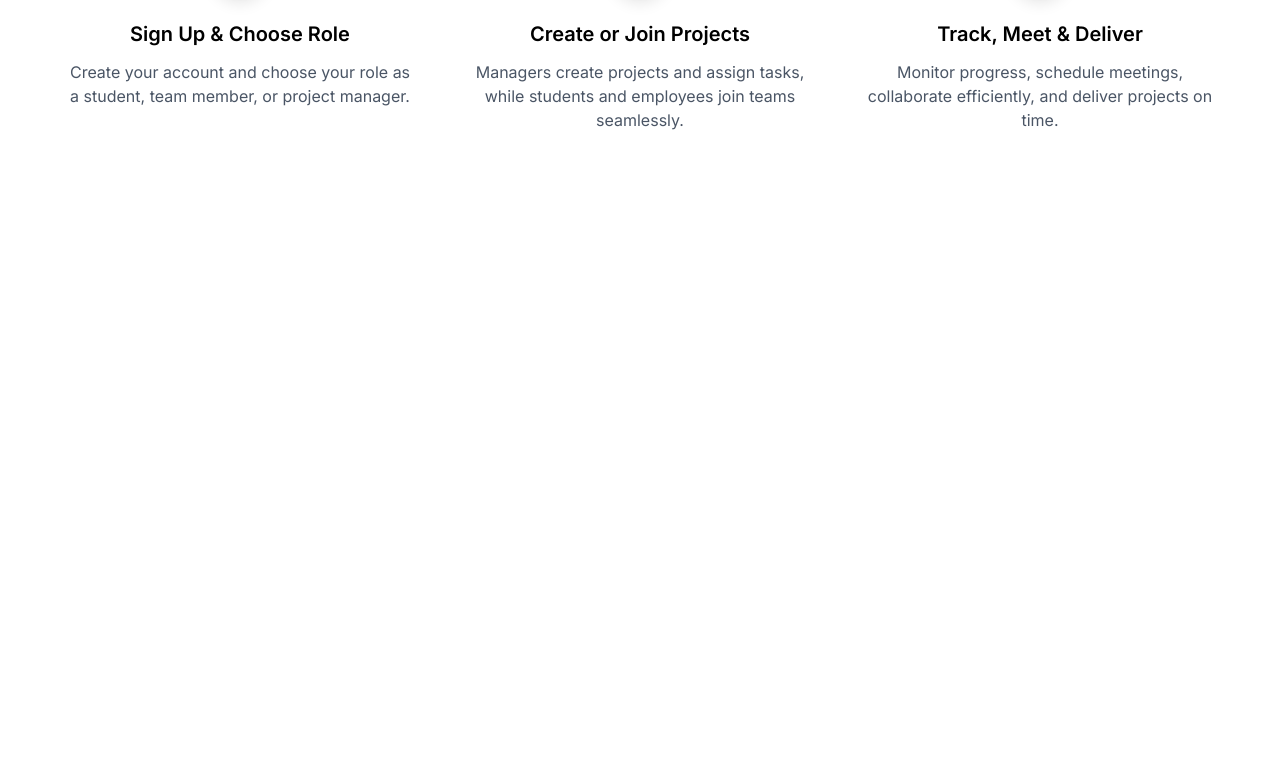
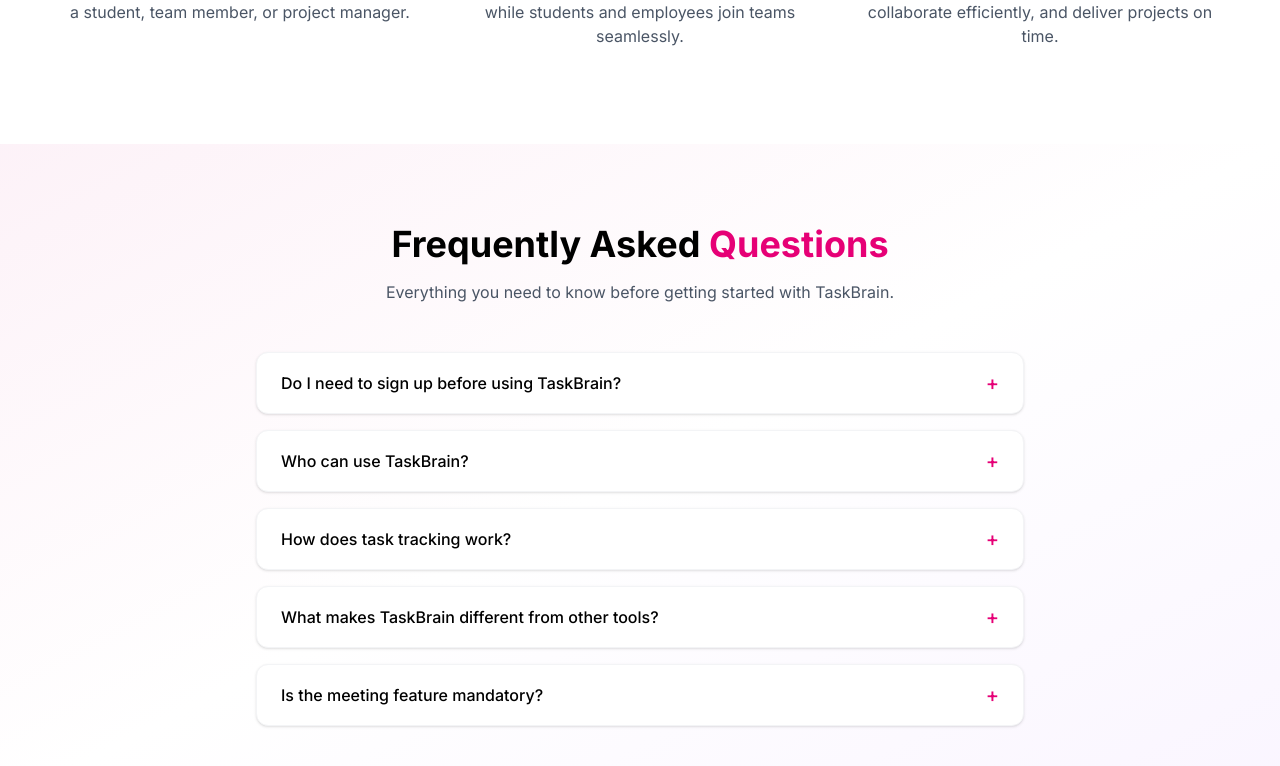
Before and after one commit to PrasanthBJ/TaskBrain-AI, a React (Vite) app: page / in a window 1280 px wide. Shown: the part 2024-2790 px from the top of the page. Before the commit the page ends 2252 px from the top, so only its background shows below. Built offline with nearby package versions, Linux system fonts and the light colour scheme.

Commit message:
Created a Landing Page

```diff
--- /dev/null
+++ b/src/Components/FAQ.jsx
@@ -0,0 +1,50 @@
+import { useState } from "react";
+import { faqs } from "../data/faqs";
+
+const FAQ = () => {
+  const [openIndex, setOpenIndex] = useState(null);
+
+  const toggleFAQ = (index) => {
+    setOpenIndex(openIndex === index ? null : index);
+  };
+
+  return (
+    <section className="py-20 px-6 bg-gradient-to-br from-pink-50 via-white to-purple-50">
+      <div className="max-w-3xl mx-auto text-center">
+        <h2 className="text-4xl font-bold mb-4">
+          Frequently Asked <span className="text-pink-600">Questions</span>
+        </h2>
+        <p className="text-gray-600 mb-12">
+          Everything you need to know before getting started with TaskBrain.
+        </p>
+
+        <div className="space-y-4 text-left">
+          {faqs.map((faq, index) => (
+            <div
+              key={index}
+              className="bg-white rounded-xl shadow-sm border border-gray-100"
+            >
+              <button
+                onClick={() => toggleFAQ(index)}
+                className="w-full flex justify-between items-center px-6 py-4 text-left font-medium"
+              >
+                <span>{faq.question}</span>
+                <span className="text-pink-600 text-xl">
+                  {openIndex === index ? "−" : "+"}
+                </span>
+              </button>
+
+              {openIndex === index && (
+                <div className="px-6 pb-4 text-gray-600 text-sm leading-relaxed">
+                  {faq.answer}
+                </div>
+              )}
+            </div>
+          ))}
+        </div>
+      </div>
+    </section>
+  );
+};
+
+export default FAQ;
--- /dev/null
+++ b/src/Components/Footer.jsx
@@ -0,0 +1,64 @@
+const Footer = () => {
+  return (
+    <footer>
+      {/* CTA Strip */}
+      <div className="bg-gradient-to-r from-purple-600 to-pink-500 text-white text-center py-4 text-sm font-medium">
+        Available on Web • Built for students, developers & teams
+      </div>
+
+      {/* Main Footer */}
+      <div className="bg-slate-900 text-gray-300 px-6 py-16">
+        <div className="max-w-6xl mx-auto grid gap-12 md:grid-cols-4">
+
+          {/* Brand */}
+          <div>
+            <h2 className="text-2xl font-bold text-pink-500 mb-4">
+              TaskBrain
+            </h2>
+            <p className="text-sm leading-relaxed">
+              Smart AI-powered project management to allocate tasks,
+              track progress, and communicate efficiently — all in one platform.
+            </p>
+          </div>
+
+          {/* Product */}
+          <div>
+            <h3 className="text-white font-semibold mb-4">Product</h3>
+            <ul className="space-y-2 text-sm">
+              <li className="hover:text-pink-400 cursor-pointer">Features</li>
+              <li className="hover:text-pink-400 cursor-pointer">How It Works</li>
+              <li className="hover:text-pink-400 cursor-pointer">FAQ</li>
+            </ul>
+          </div>
+
+          {/* Support */}
+          <div>
+            <h3 className="text-white font-semibold mb-4">Support</h3>
+            <ul className="space-y-2 text-sm">
+              <li className="hover:text-pink-400 cursor-pointer">Help Center</li>
+              <li className="hover:text-pink-400 cursor-pointer">Privacy Policy</li>
+              <li className="hover:text-pink-400 cursor-pointer">Terms of Use</li>
+            </ul>
+          </div>
+
+          {/* Join */}
+          <div>
+            <h3 className="text-white font-semibold mb-4">Join TaskBrain</h3>
+            <ul className="space-y-2 text-sm">
+              <li className="hover:text-pink-400 cursor-pointer">Careers</li>
+              <li className="hover:text-pink-400 cursor-pointer">Become a Partner</li>
+            </ul>
+          </div>
+
+        </div>
+
+        {/* Divider */}
+        <div className="border-t border-slate-700 mt-12 pt-6 text-center text-sm">
+          © {new Date().getFullYear()} TaskBrain. All rights reserved.
+        </div>
+      </div>
+    </footer>
+  );
+};
+
+export default Footer;
--- a/src/Components/Navbar.jsx
+++ b/src/Components/Navbar.jsx
@@ -4,7 +4,7 @@
   const [menuOpen, setMenuOpen] = useState(false);
 
   return (
-    <nav className="relative flex items-center justify-between px-8 py-6 bg-slate-100">
+    <nav className="fixed top-0 left-0 w-full z-50 flex items-center justify-between px-8 py-6 bg-stone-100 backdrop-blur border-b border-stone-200">
 
       {/* Logo */}
       <span className="text-xl font-semibold text-pink-600">
--- a/src/Pages/Landing.jsx
+++ b/src/Pages/Landing.jsx
@@ -3,6 +3,8 @@
 import Hero from '../Components/Hero';
 import Features from "../Components/Features";
 import HowItWorks from '../Components/HowItWorks';
+import FAQ from '../Components/FAQ';
+import Footer from '../Components/Footer';
 
 
 
@@ -13,6 +15,8 @@
     <Hero/>
     <Features/>
     <HowItWorks/>
+    <FAQ/>
+    <Footer/>
     </div>
   )
 }
--- /dev/null
+++ b/src/data/faqs.js
@@ -0,0 +1,27 @@
+export const faqs = [
+  {
+    question: "Do I need to sign up before using TaskBrain?",
+    answer:
+      "Yes. You must sign up or log in to access features like task allocation, progress tracking, and team collaboration. This helps us keep projects secure and personalized.",
+  },
+  {
+    question: "Who can use TaskBrain?",
+    answer:
+      "TaskBrain is designed for students, developers, and project managers who work in teams and want to manage tasks, track progress, and communicate efficiently.",
+  },
+  {
+    question: "How does task tracking work?",
+    answer:
+      "Tasks are assigned to team members with deadlines. TaskBrain continuously tracks progress and provides insights to help teams stay on schedule.",
+  },
+  {
+    question: "What makes TaskBrain different from other tools?",
+    answer:
+      "TaskBrain combines smart task allocation, progress monitoring, and built-in meetings in one platform, making collaboration faster and more time-efficient.",
+  },
+  {
+    question: "Is the meeting feature mandatory?",
+    answer:
+      "No. Meetings are optional and can be created whenever teams need quick communication or discussion within a project.",
+  },
+];
```
